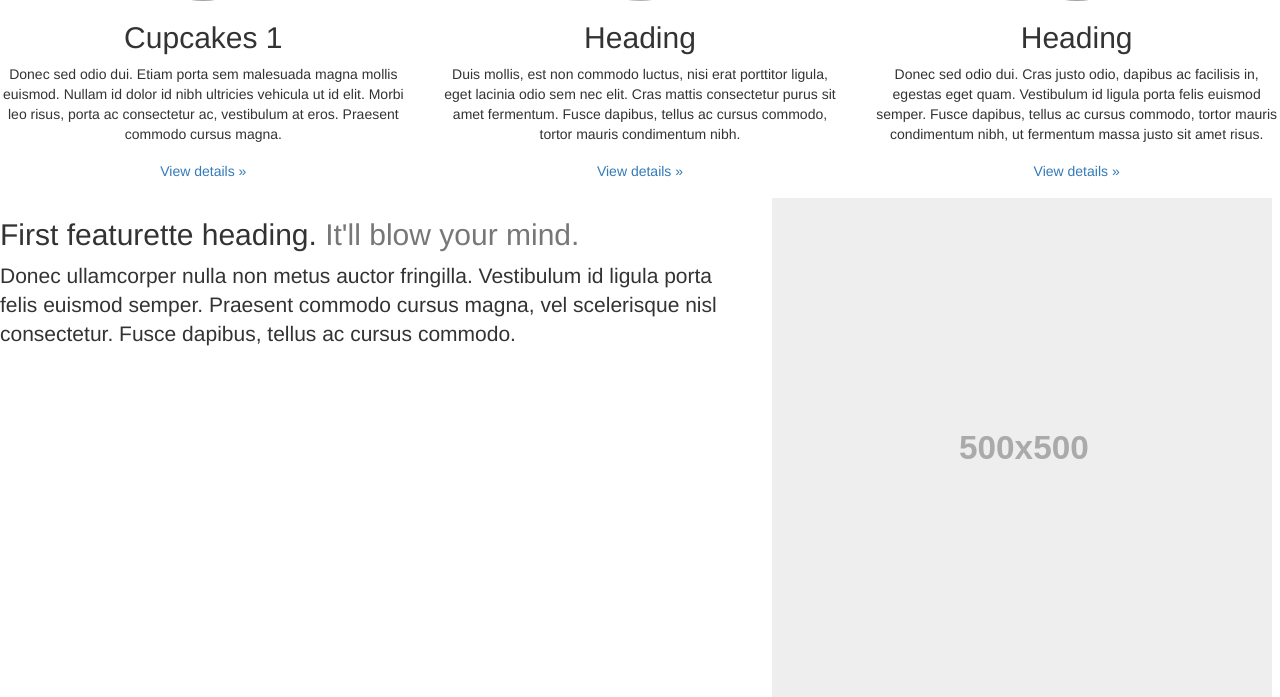
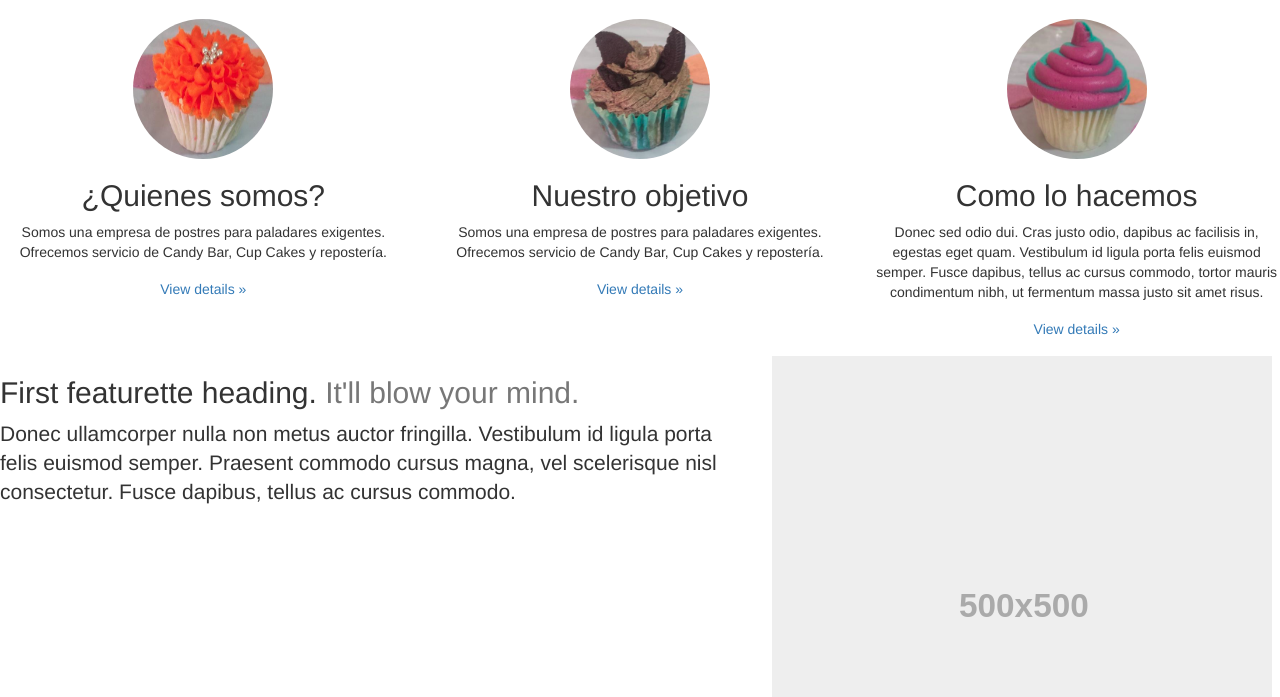
Before and after one commit to sabio/cupcake, a Django app: page / in a window 1280 px wide. Shown: the part 571-1268 px from the top of that part. Run offline with Django 3.2, Linux system fonts and the light colour scheme; the page is wider than the window, and the part outside it is not shown; some libraries are stand-ins or nearby versions.

Commit message:
Se mejora un poco el index

```diff
--- a/sitio/templates/sitio/index.html
+++ b/sitio/templates/sitio/index.html
@@ -48,9 +48,14 @@
 
 	<section id="intro" class="jumbotron text-center">
 		<div class="container" style="opacity:0;">
-			<h1>Cupcakesx</h1>
-			<p>Donec sed odio dui. Etiam porta sem malesuada magna mollis euismod. Nullam id dolor id nibh ultricies vehicula ut id elit. </p></p>
-			<img id="imgCupcakex" src="{% static "sitio/img/cupcakex.png" %}" style="opacity:0; width: 10%" />
+			<h1>Cake Rico Postres</h1>
+			<p>"Cake Rico, más que rico exquisito"</p>
+			<p>Pasteles, cupcakes, postres y reposteria para toda ocasión.</p>
+			<img id="imgCupcakex4" src="{% static "sitio/img/cupcakex4.png" %}" style="opacity:0; width: 17%" />
+			<img id="imgCupcakex" src="{% static "sitio/img/cupcakex.png" %}" style="opacity:0; width: 17%" />
+			<img id="imgCupcakex2" src="{% static "sitio/img/cupcakex2.png" %}" style="opacity:0; width: 13%" />
+			<img id="imgCupcakex3" src="{% static "sitio/img/cupcakex3.png" %}" style="opacity:0; width: 15%" />
+			<img id="imgCupcakex5" src="{% static "sitio/img/cupcakex5.png" %}" style="opacity:0; width: 14%" />
 		</div>
 
 	</section>
@@ -59,19 +64,19 @@
 		<div class="row text-center">
 	        <div class="col-lg-4">
 	          <img class="img-circle" src="{% static "sitio/img/img1.jpg" %}" alt="Generic placeholder image" width="140" height="140">
-	          <h2>Cupcakes 1</h2>
-	          <p>Donec sed odio dui. Etiam porta sem malesuada magna mollis euismod. Nullam id dolor id nibh ultricies vehicula ut id elit. Morbi leo risus, porta ac consectetur ac, vestibulum at eros. Praesent commodo cursus magna.</p>
+	          <h2>¿Quienes somos?</h2>
+	          <p>Somos una empresa de postres para paladares exigentes. Ofrecemos servicio de Candy Bar, Cup Cakes y repostería.</p>
 	          <p><a class="btn btn-secondary" href="#" role="button">View details »</a></p>
 	        </div><!-- /.col-lg-4 -->
 	        <div class="col-lg-4">
 	          <img class="img-circle" src="{% static "sitio/img/img2.png" %}" alt="Generic placeholder image" width="140" height="140">
-	          <h2>Heading</h2>
-	          <p>Duis mollis, est non commodo luctus, nisi erat porttitor ligula, eget lacinia odio sem nec elit. Cras mattis consectetur purus sit amet fermentum. Fusce dapibus, tellus ac cursus commodo, tortor mauris condimentum nibh.</p>
+	          <h2>Nuestro objetivo</h2>
+	          <p>Somos una empresa de postres para paladares exigentes. Ofrecemos servicio de Candy Bar, Cup Cakes y repostería.</p>
 	          <p><a class="btn btn-secondary" href="#" role="button">View details »</a></p>
 	        </div><!-- /.col-lg-4 -->
 	        <div class="col-lg-4">
 	          <img class="img-circle" src="{% static "sitio/img/img3.png" %}" alt="Generic placeholder image" width="140" height="140">
-	          <h2>Heading</h2>
+	          <h2>Como lo hacemos</h2>
 	          <p>Donec sed odio dui. Cras justo odio, dapibus ac facilisis in, egestas eget quam. Vestibulum id ligula porta felis euismod semper. Fusce dapibus, tellus ac cursus commodo, tortor mauris condimentum nibh, ut fermentum massa justo sit amet risus.</p>
 	          <p><a class="btn btn-secondary" href="#" role="button">View details »</a></p>
 	        </div><!-- /.col-lg-4 -->
--- a/templates/sitiotemplate.html
+++ b/templates/sitiotemplate.html
@@ -17,6 +17,10 @@
 		   	//$("#imgCupcakex").fadeIn();
 
 		   	$("#imgCupcakex").animate({opacity: 1}, 6000);
+		   	$("#imgCupcakex2").animate({opacity: 1}, 3000);
+		   	$("#imgCupcakex3").animate({opacity: 1}, 6000);
+		   	$("#imgCupcakex4").animate({opacity: 1}, 6000);
+		   	$("#imgCupcakex5").animate({opacity: 1}, 6000);
 		   	$("#intro > .container").animate({opacity: 1}, 1000);
 		});
 
```
Also changed, not shown: 5 other files.
